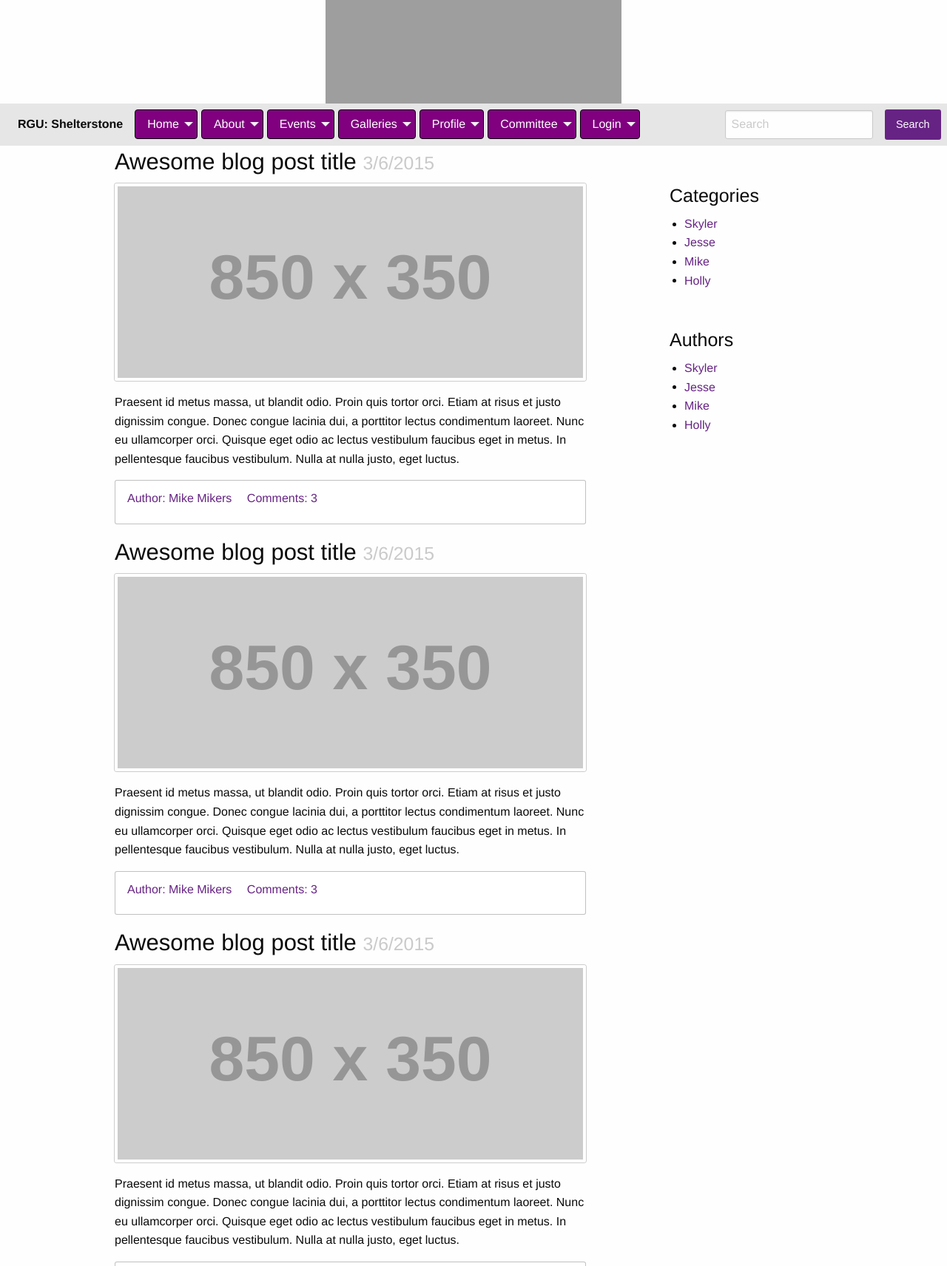
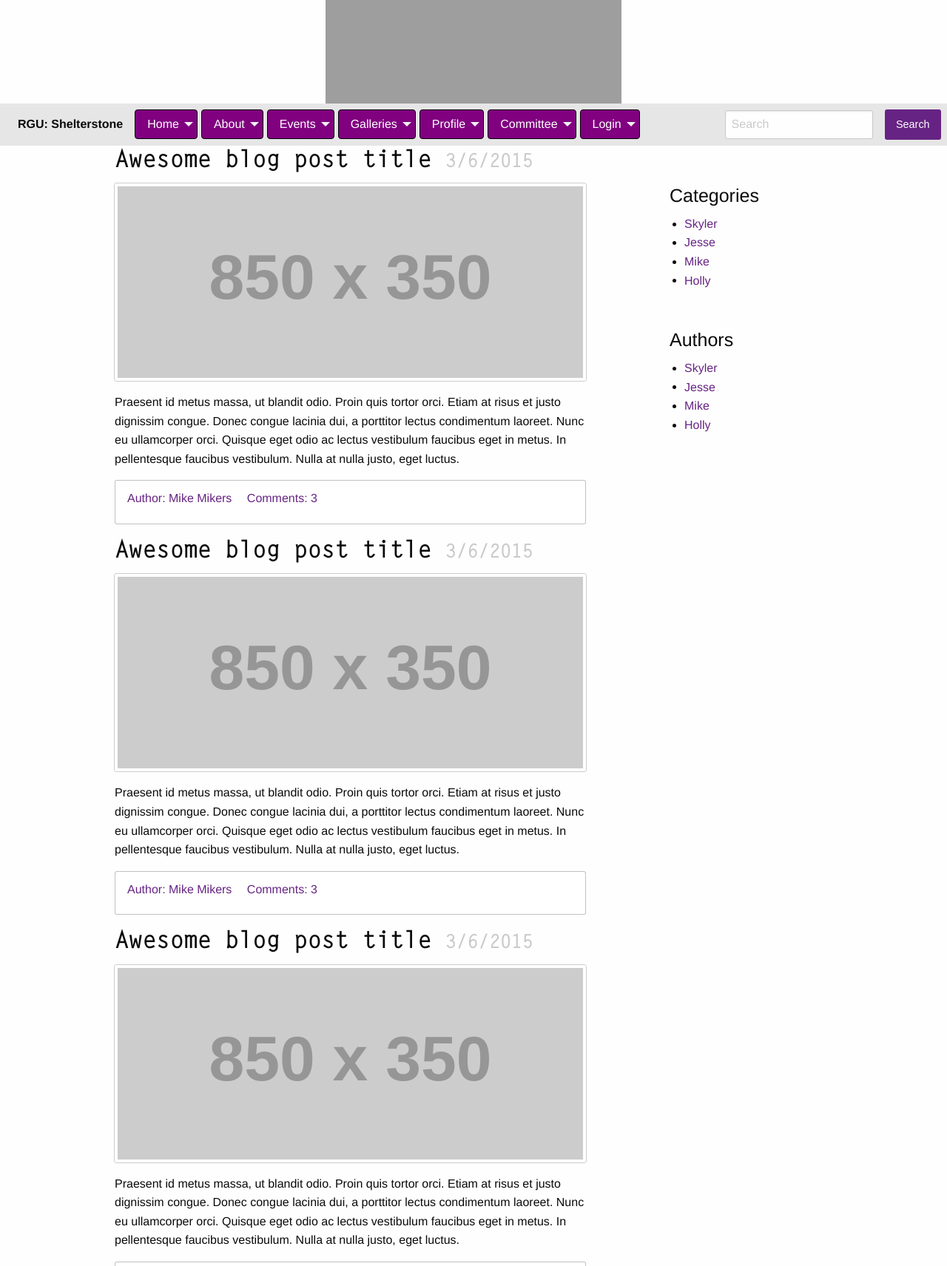
Before and after one commit to Taity-mini/Shelterstone, a PHP site: template views/template.html in a window 1280 px wide. Shown: the part 160-1872 px from the top of the page at 74% size. Run offline with PHP 8.4, Linux system fonts and the light colour scheme; the template is opened without the code that fills it, so the values that code supplies are empty; grey boxes labelled with a size stand in for pictures from a placeholder-image service; some libraries are stand-ins or nearby versions; grey boxes are pictures that could not be loaded.

Commit message:
Added Custom Fonts *H1: Letter Gothic Std Bold *H2: Letter Gothic Std *Matches shelterstone logo font

```diff
--- a/css/app.css
+++ b/css/app.css
@@ -170,3 +170,30 @@
 .pageTitle{
     text-align: center;
 }
+
+img.orbit_img {
+    display:block;
+    margin: 0 auto;
+}
+
+/*Custom Fonts*/
+
+@font-face {
+    font-family: "Letter Gothic Std";
+    src: url("../fonts/letter-gothic-std_356.otf");
+}
+
+@font-face {
+    font-family: "Letter Gothic Std Bold";
+    src: url("../fonts/Letter Gothic Std Bold.ttf");
+}
+
+h1{
+    font-family: "Letter Gothic Std Bold";
+    font-weight: bolder;
+}
+
+h2,h3{
+    font-family: "Letter Gothic Std";
+    font-weight: bold;
+}
```
Also changed, not shown: fonts/Letter Gothic Std Bold.ttf (added), fonts/letter-gothic-std_356.otf (added).
